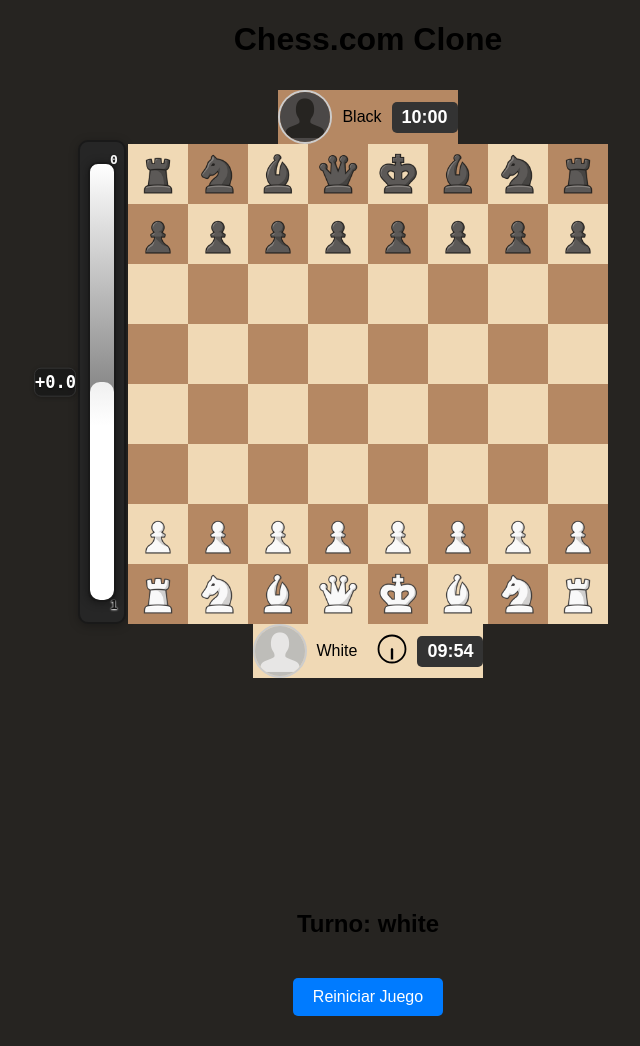
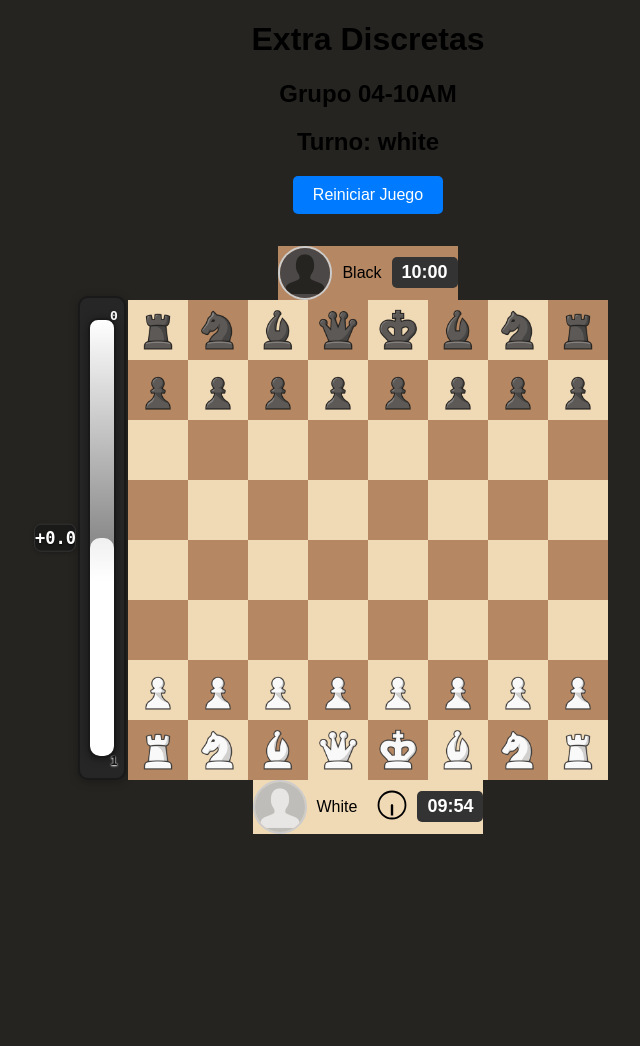
Before and after one commit to Armoon01/ExtraAjedrez, a Flask app: page / in a window 1280 px wide. Shown: the whole page, without its empty margins (272-912 px from the left). Before the commit the page ends 1016 px from the top, so only its background shows below. Run offline with Flask 3, Linux system fonts and the light colour scheme.

Commit message:
Final Version

```diff
--- a/Templates/base.html
+++ b/Templates/base.html
@@ -3,11 +3,14 @@
 <head>
   <meta charset="UTF-8">
   <meta name="viewport" content="width=, initial-scale=1.0">
-  <title>Chess App</title>
+  <title>Extra Discretas</title>
   <link rel="stylesheet" href="/static/style.css?v=1.0">
 </head>
 <body>
-  <h1>Chess.com Clone</h1>
+  <h1>Extra Discretas</h1>
+  <h2>Grupo 04-10AM</h2>
+  <h2 id="turn">Turno: white</h2>
+  <button id="reset-game" class="reset-button">Reiniciar Juego</button>
   <div class="main-center">
     <div class="board-bar-wrapper">
       <div id="eval-bar-container">
@@ -85,7 +88,6 @@
       </div>
     </div>
   </div>
-  <h2 id="turn">Turno: white</h2>
   <div id="promotion-menu" class="modal hidden">
     <div class="modal-content">
       <h3>Elige una pieza para la promoción</h3>
@@ -106,7 +108,6 @@
       <button id="close-promotion-menu">Cerrar</button>
     </div>
   </div>
-  <button id="reset-game" class="reset-button">Reiniciar Juego</button>
   <script src="/static/script.js"></script>
 </body>
 </html>
--- a/static/script.js
+++ b/static/script.js
@@ -266,7 +266,6 @@
             showCheckmateAnimation(result.king_position, result.loser_king_position);
         }
         clearInterval(timerInterval);
-        document.getElementById("reset-game").classList.remove("hidden");
         return;
     }
 
@@ -337,7 +336,6 @@
                 showCheckmateAnimation(result.king_position, result.loser_king_position);
             }
             clearInterval(timerInterval);
-            document.getElementById("reset-game").classList.remove("hidden");
         } else {
             // Actualiza turno y timer solo si no terminó
             currentTurn = result.turn;
@@ -558,7 +556,6 @@
         blackTime = 600;
         clearInterval(timerInterval);
         startTimer();
-        document.getElementById("reset-game").classList.add("hidden");
     }
 });
 
--- a/static/style.css
+++ b/static/style.css
@@ -337,7 +337,7 @@
 .white-clock, .black-clock { display: inline-block; margin-left: 10px; }
 .white-clock.hidden, .black-clock.hidden { display: none; }
 .reset-button {
-  margin-top: 20px;
+  margin-top: 0px;
   padding: 10px 20px;
   font-size: 16px;
   background-color: #007bff;
```
